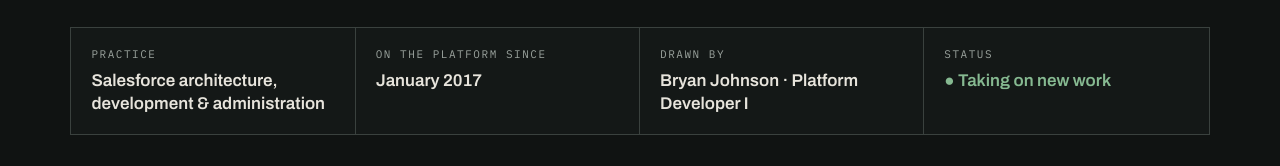
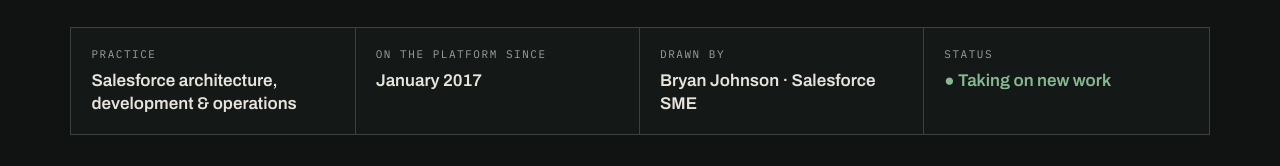
Before and after one commit to bjohnson-forceops/bjohnson-forceops.github.io, a plain HTML site: page index.html in a window 1280 px wide. Shown: the part 778-944 px from the top of the page. Drawn offline with Linux system fonts and the light colour scheme.

Commit message:
minor tweak to home page language; removal of cert

```diff
--- a/index.html
+++ b/index.html
@@ -81,9 +81,9 @@
 
   <div class="wrap">
     <dl class="titleblock">
-      <div><dt>PRACTICE</dt><dd>Salesforce architecture, development &amp; administration</dd></div>
+      <div><dt>PRACTICE</dt><dd>Salesforce architecture, development &amp; operations</dd></div>
       <div><dt>ON THE PLATFORM SINCE</dt><dd>January 2017</dd></div>
-      <div><dt>DRAWN BY</dt><dd>Bryan Johnson · Platform Developer I</dd></div>
+      <div><dt>DRAWN BY</dt><dd>Bryan Johnson · Salesforce SME</dd></div>
       <div><dt>STATUS</dt><dd class="status">● Taking on new work</dd></div>
     </dl>
   </div>
```
